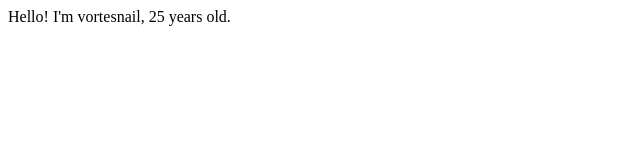
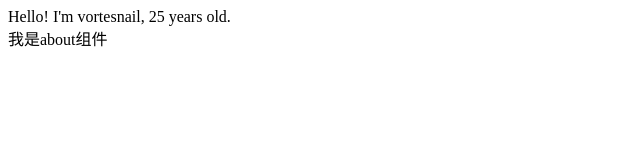
Before and after one commit to Season-Z/webpack-react-typescript, a React app: page / in a window 1280 px wide. Shown: the top 160 px of the page, without its empty margins (0-640 px from the left). Built offline with nearby package versions, Linux system fonts and the light colour scheme.

Commit message:
添加about 测试组件

```diff
--- /dev/null
+++ b/src/About.tsx
@@ -0,0 +1,7 @@
+import React from 'react'
+
+function About() {
+  return <div>我是about组件</div>
+}
+
+export default About
--- a/src/index.tsx
+++ b/src/index.tsx
@@ -1,6 +1,7 @@
 import React from 'react'
 import ReactDOM from 'react-dom'
 // import App from './App'
+import About from './About'
 
 interface IProps {
   name: string
@@ -11,6 +12,7 @@ const App = (props: IProps) => {
   return (
     <div className="app">
       <span className="hhh">{`Hello! I'm ${props.name}, ${props.age} years old.`}</span>
+      <About />
     </div>
   )
 }
```
